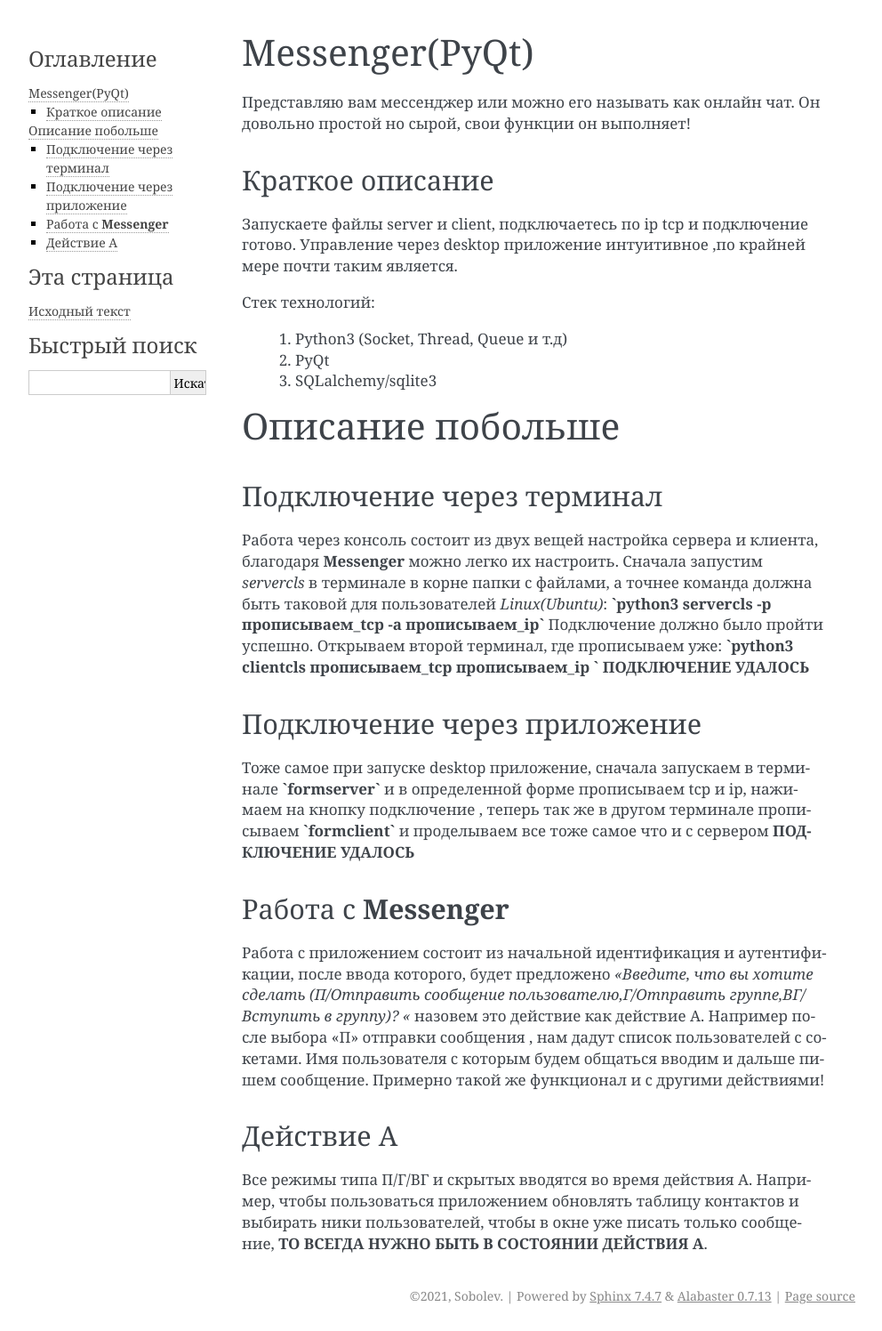
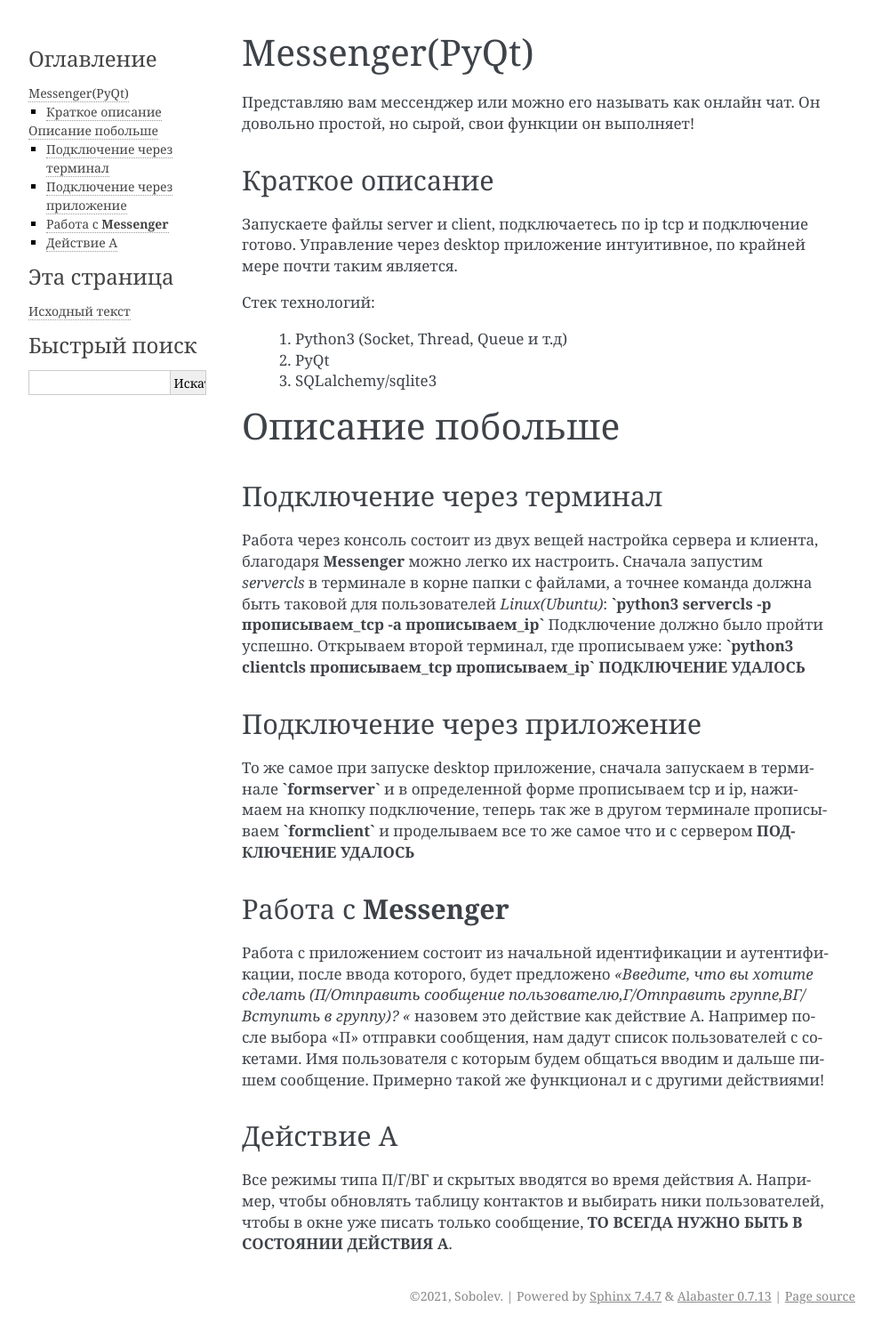
Before and after one commit to GroofiP/Geek_PyQt, a Sphinx documentation site: the page built from source/main.rst, in a window 1280 px wide. Shown: the whole page at 89% size, without its empty margins (148-1140 px from the left). Built offline with Sphinx 7.4.7, drawn with Linux system fonts in a browser that asks for light colours.

Commit message:
Home_7.2

```diff
--- a/source/main.rst
+++ b/source/main.rst
@@ -1,12 +1,12 @@
 Messenger(PyQt)
 ===============
 Представляю вам мессенджер или можно его называть как онлайн чат.
-Он довольно простой но сырой, свои функции он выполняет!
+Он довольно простой, но сырой, свои функции он выполняет!
 
 Краткое описание
 ----------------
 Запускаете файлы server и client, подключаетесь по ip tcp и подключение
-готово. Управление через desktop приложение интуитивное ,по крайней мере
+готово. Управление через desktop приложение интуитивное, по крайней мере
 почти таким является.
 
 Стек технологий:
@@ -27,23 +27,23 @@
 **`python3 servercls -p прописываем_tcp -a прописываем_ip`**
 Подключение должно было пройти успешно.
 Открываем второй терминал, где прописываем уже:
-**`python3 clientcls прописываем_tcp прописываем_ip `**
+**`python3 clientcls прописываем_tcp прописываем_ip`**
 **ПОДКЛЮЧЕНИЕ УДАЛОСЬ**
 
 Подключение через приложение
 ----------------------------
-Тоже самое при запуске desktop приложение, сначала запускаем
+То же самое при запуске desktop приложение, сначала запускаем
 в терминале **`formserver`** и в определенной форме прописываем tcp и ip,
-нажимаем на кнопку подключение , теперь так же в другом терминале
-прописываем **`formclient`** и проделываем все тоже самое что и с сервером
+нажимаем на кнопку подключение, теперь так же в другом терминале
+прописываем **`formclient`** и проделываем все то же самое что и с сервером
 **ПОДКЛЮЧЕНИЕ УДАЛОСЬ**
 
 Работа с **Messenger**
 ----------------------
-Работа с приложением состоит из начальной идентификация и аутентификации,
+Работа с приложением состоит из начальной идентификации и аутентификации,
 после ввода которого, будет предложено *"Введите, что вы хотите сделать
 (П/Отправить сообщение пользователю,Г/Отправить группе,ВГ/Вступить в группу)? "*
-назовем это действие как действие А. Например после выбора "П" отправки сообщения ,
+назовем это действие как действие А. Например после выбора "П" отправки сообщения,
 нам дадут список пользователей с сокетами. Имя пользователя с которым будем
 общаться вводим и дальше пишем сообщение. Примерно такой же функционал и
 с другими действиями!
@@ -51,6 +51,6 @@
 Действие А
 ----------
 Все режимы типа П/Г/ВГ и скрытых вводятся во время действия А.
-Например, чтобы пользоваться приложением обновлять таблицу
-контактов и выбирать ники пользователей, чтобы в окне уже писать
+Например, чтобы обновлять таблицу контактов и выбирать ники
+пользователей, чтобы в окне уже писать
 только сообщение, **ТО ВСЕГДА НУЖНО БЫТЬ В СОСТОЯНИИ ДЕЙСТВИЯ А**.
```
